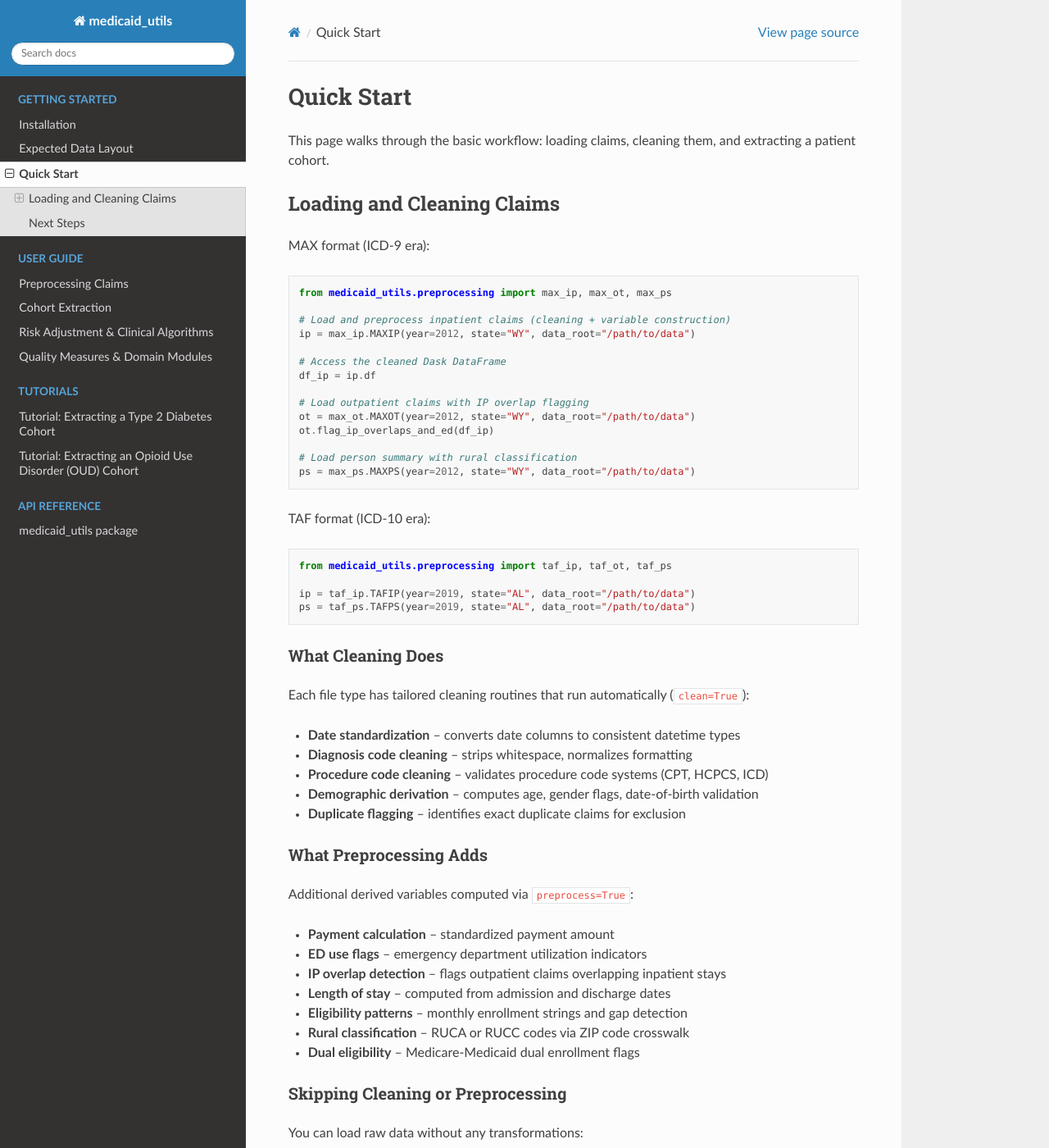
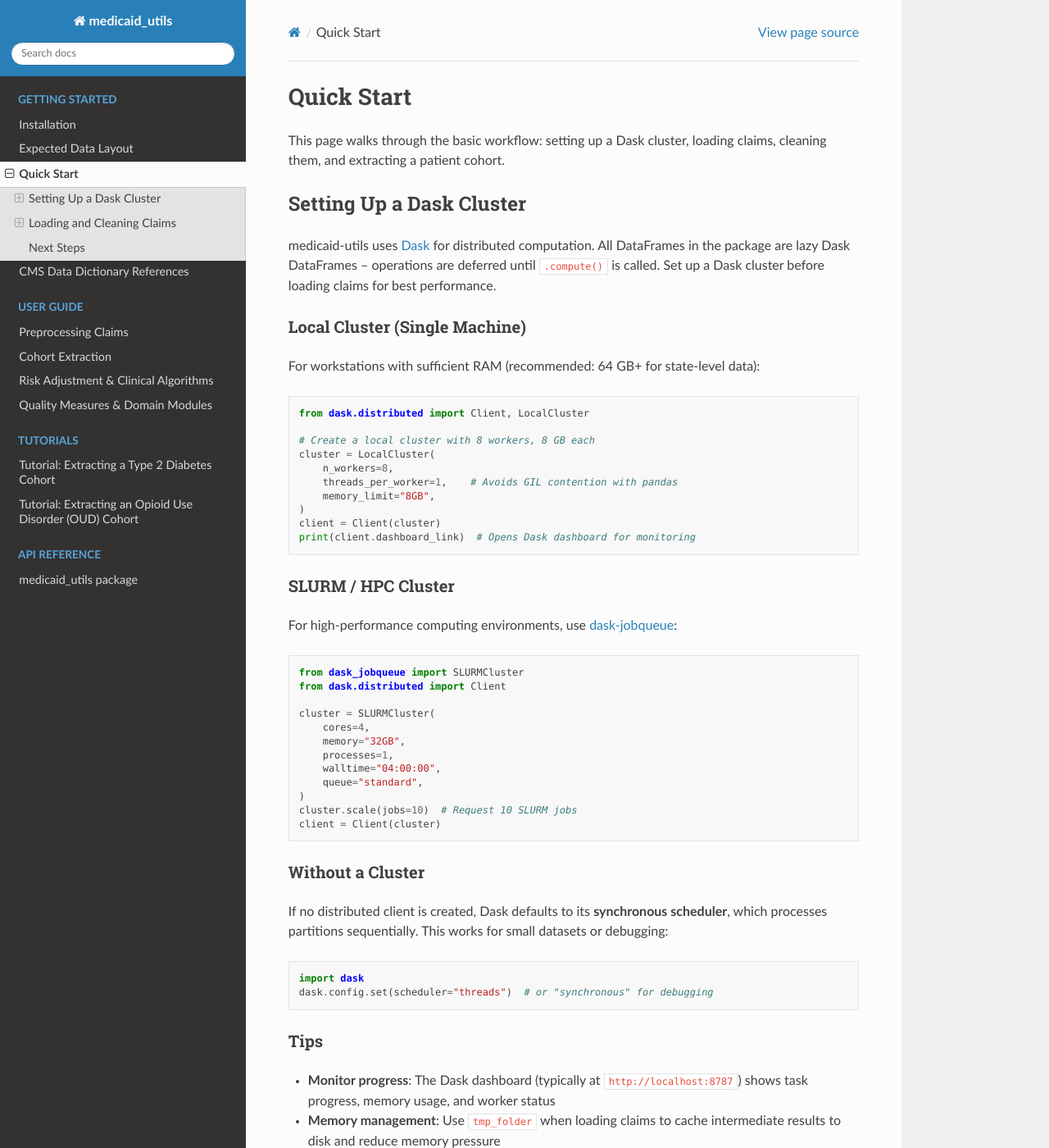
Before and after one commit to uc-cms/medicaid-utils, a Sphinx documentation site: the page built from docs/sphinx/source/getting_started/quickstart.rst, in a window 1280 px wide and 1400 px high. Shown: the whole window at 82% size. Built offline with Sphinx 7.4.7 and the Read the Docs theme 3.1.0, drawn with Linux system fonts in a browser that asks for light colours; some of the changed text lies outside the part shown.

Commit message:
docs: add Dask cluster setup guide and CMS data references
Add Dask cluster configuration (local, SLURM/HPC) to README and Sphinx
quickstart. Add CMS data dictionary references page. Fix incorrect API
usage in README code snippets.

```diff
--- a/docs/sphinx/source/getting_started/quickstart.rst
+++ b/docs/sphinx/source/getting_started/quickstart.rst
@@ -1,8 +1,75 @@
 Quick Start
 ===========
 
-This page walks through the basic workflow: loading claims, cleaning them, and
-extracting a patient cohort.
+This page walks through the basic workflow: setting up a Dask cluster, loading claims,
+cleaning them, and extracting a patient cohort.
+
+Setting Up a Dask Cluster
+--------------------------
+
+medicaid-utils uses `Dask <https://www.dask.org/>`_ for distributed computation. All
+DataFrames in the package are lazy Dask DataFrames -- operations are deferred until
+``.compute()`` is called. Set up a Dask cluster before loading claims for best performance.
+
+Local Cluster (Single Machine)
+^^^^^^^^^^^^^^^^^^^^^^^^^^^^^^
+
+For workstations with sufficient RAM (recommended: 64 GB+ for state-level data):
+
+.. code-block:: python
+
+   from dask.distributed import Client, LocalCluster
+
+   # Create a local cluster with 8 workers, 8 GB each
+   cluster = LocalCluster(
+       n_workers=8,
+       threads_per_worker=1,    # Avoids GIL contention with pandas
+       memory_limit="8GB",
+   )
+   client = Client(cluster)
+   print(client.dashboard_link)  # Opens Dask dashboard for monitoring
+
+SLURM / HPC Cluster
+^^^^^^^^^^^^^^^^^^^^
+
+For high-performance computing environments, use
+`dask-jobqueue <https://jobqueue.dask.org/>`_:
+
+.. code-block:: python
+
+   from dask_jobqueue import SLURMCluster
+   from dask.distributed import Client
+
+   cluster = SLURMCluster(
+       cores=4,
+       memory="32GB",
+       processes=1,
+       walltime="04:00:00",
+       queue="standard",
+   )
+   cluster.scale(jobs=10)  # Request 10 SLURM jobs
+   client = Client(cluster)
+
+Without a Cluster
+^^^^^^^^^^^^^^^^^
+
+If no distributed client is created, Dask defaults to its **synchronous scheduler**, which
+processes partitions sequentially. This works for small datasets or debugging:
+
+.. code-block:: python
+
+   import dask
+   dask.config.set(scheduler="threads")  # or "synchronous" for debugging
+
+Tips
+^^^^
+
+- **Monitor progress**: The Dask dashboard (typically at ``http://localhost:8787``) shows
+  task progress, memory usage, and worker status
+- **Memory management**: Use ``tmp_folder`` when loading claims to cache intermediate
+  results to disk and reduce memory pressure
+- **Partition size**: Aim for partitions of 50--200 MB each. The package handles
+  partitioning automatically based on the input Parquet files
 
 Loading and Cleaning Claims
 ---------------------------
--- a/docs/sphinx/source/index.rst
+++ b/docs/sphinx/source/index.rst
@@ -15,6 +15,7 @@ claims datasets.
    getting_started/installation
    getting_started/data_layout
    getting_started/quickstart
+   getting_started/references
 
 .. toctree::
    :maxdepth: 2
```
Also changed, not shown: README.md (+98 -16 lines), docs/sphinx/source/getting_started/references.rst (added, +86 -0 lines).
